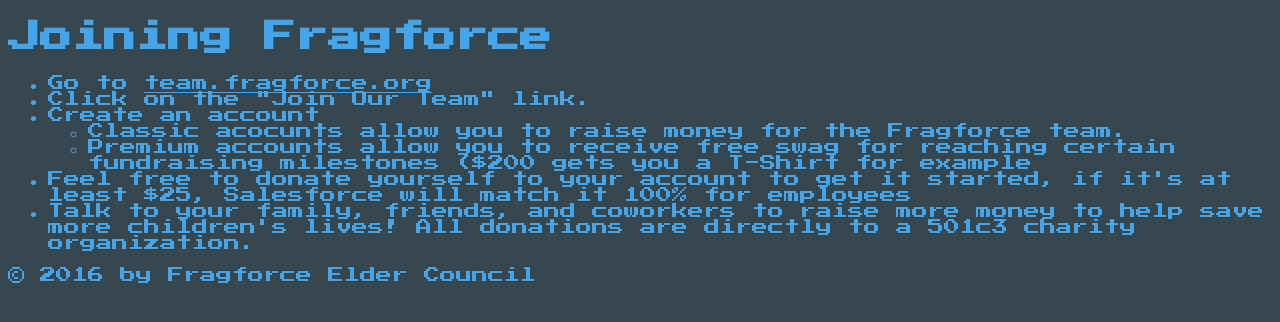
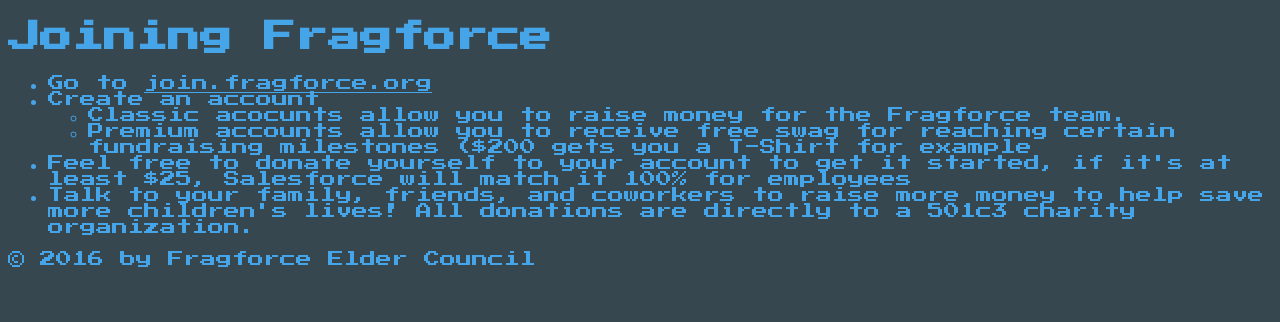
Before and after one commit to parkervcp/fragforce.org, a Flask app: page /join in a window 1280 px wide. Shown: the part 48-370 px from the top of the page. Run offline with Flask 2, Linux system fonts and the light colour scheme.

Commit message:
Utilize new join link

```diff
--- a/fragforce/templates/join.html
+++ b/fragforce/templates/join.html
@@ -4,8 +4,7 @@
   <h1>Joining Fragforce</h1>
   <p>
     <ul>
-      <li>Go to <a href="http://team.fragforce.org">team.fragforce.org</a></li>
-      <li>Click on the "Join Our Team" link.</li>
+      <li>Go to <a href="http://join.fragforce.org">join.fragforce.org</a></li>
       <li>Create an account</li>
       <ul>
         <li>Classic acocunts allow you to raise money for the Fragforce team.</li>
```
